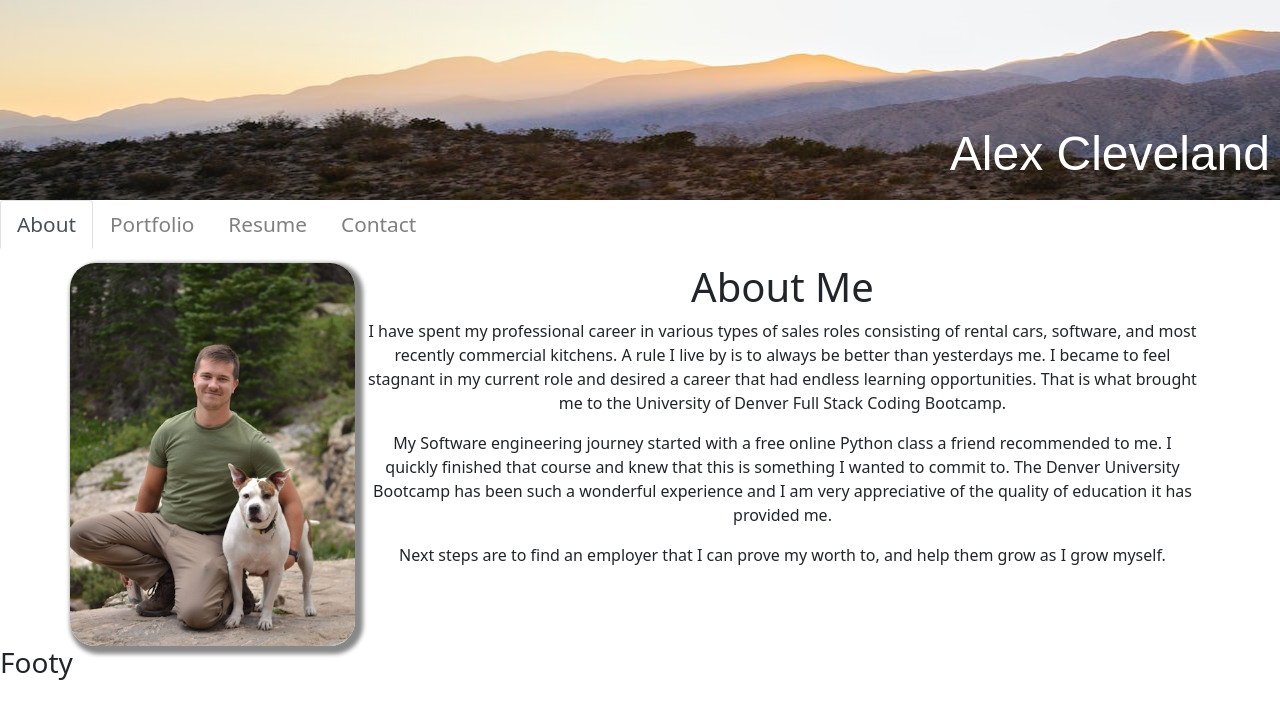
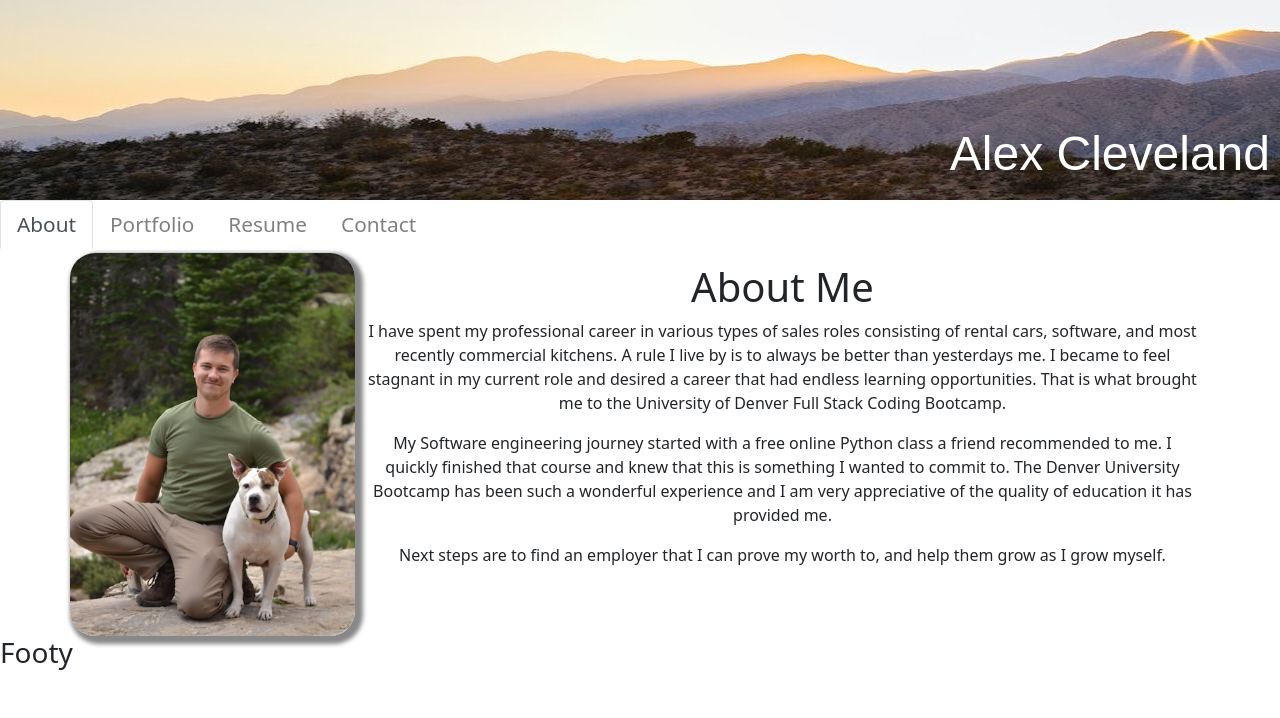
Before and after one commit to AClevel5/Alex-Cleveland-Portfolio, a React (Create React App) app: page / in a window 1280 px wide. Shown: the top 718 px of the page. Built offline with nearby package versions, Linux system fonts and the light colour scheme.

Commit message:
Stopping point on About Style

```diff
--- a/src/components/pages/About.js
+++ b/src/components/pages/About.js
@@ -9,7 +9,7 @@ export default function About() {
             <div class="row">
 
                 <img class="col-md-3" src={profilePic} alt="Alex Cleveland"></img>
-                <div class="col-md-9">
+                <div class="col-md-9 textContainer">
                     <h1>About Me</h1>
                     <p>
                         I have spent my professional career in various types of sales roles consisting of rental cars, software, and most recently commercial kitchens.
--- a/src/styles/About.css
+++ b/src/styles/About.css
@@ -1,10 +1,13 @@
 .about {
-    margin-top: 15px;
+    margin-top: 5px;
 }
 
 img {
     border-radius: 25px;
     box-shadow: 4px 4px 4px 4px #888;
     padding: 0 !important;
+}
 
+.textContainer {
+    margin-top: 10px;
 }
--- a/src/styles/Header.css
+++ b/src/styles/Header.css
@@ -1,6 +1,7 @@
 .header {
     /* background: rgb(80, 79, 79); */
     height: 200px;
+    width: 100% !important;
     background-image: url("../images/Mountains.jpg");
 }
 
```
